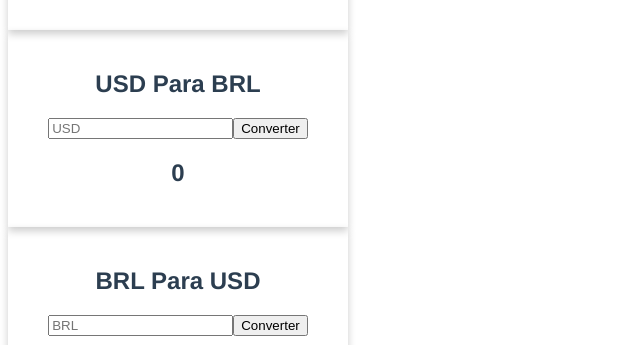
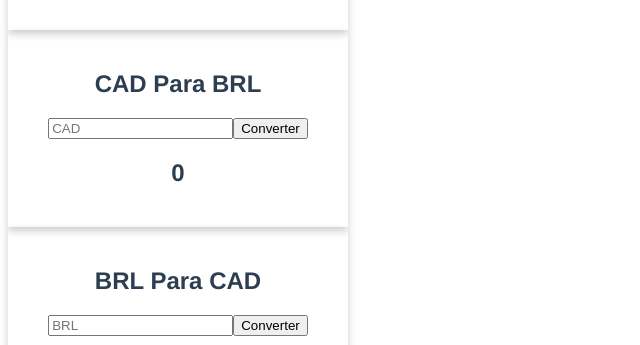
Before and after one commit to Pablo-Belusso/Conversor_Moedas__VUE, a Vue app: page / in a window 1280 px wide. Shown: the part 423-768 px from the top of the page, without its empty margins (0-640 px from the left). Built offline with nearby package versions, Linux system fonts and the light colour scheme.

Commit message:
Commit 45

```diff
--- a/src/App.vue
+++ b/src/App.vue
@@ -8,8 +8,8 @@
       </div>
 
       <div class="linha">
-        <Conversor moeda-a="USD" moeda-b="BRL"/>
-        <Conversor moeda-a="BRL" moeda-b="USD"/>
+        <Conversor moeda-a="CAD" moeda-b="BRL"/>
+        <Conversor moeda-a="BRL" moeda-b="CAD"/>
       </div>
 
       <div class="linha">
```
